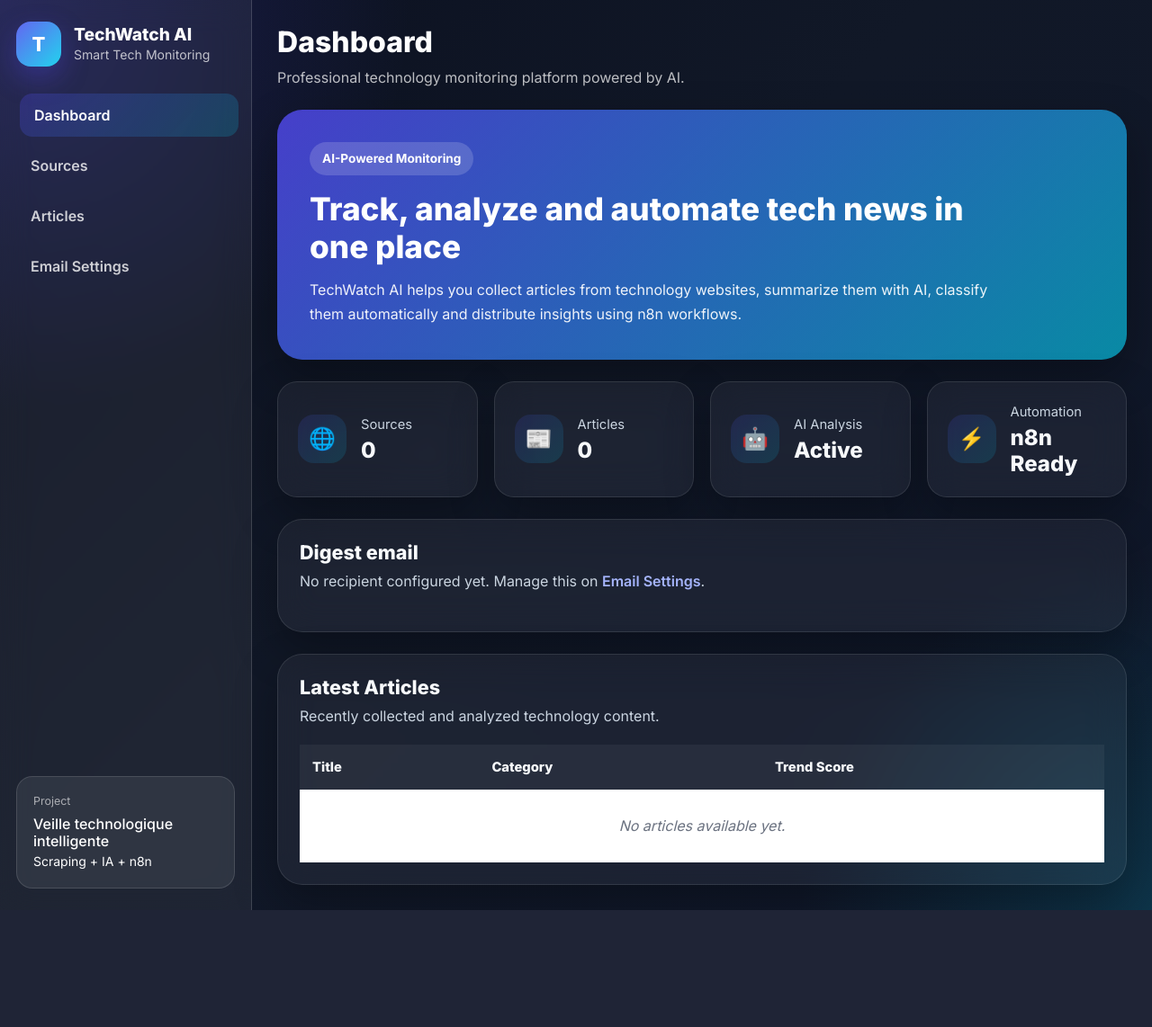
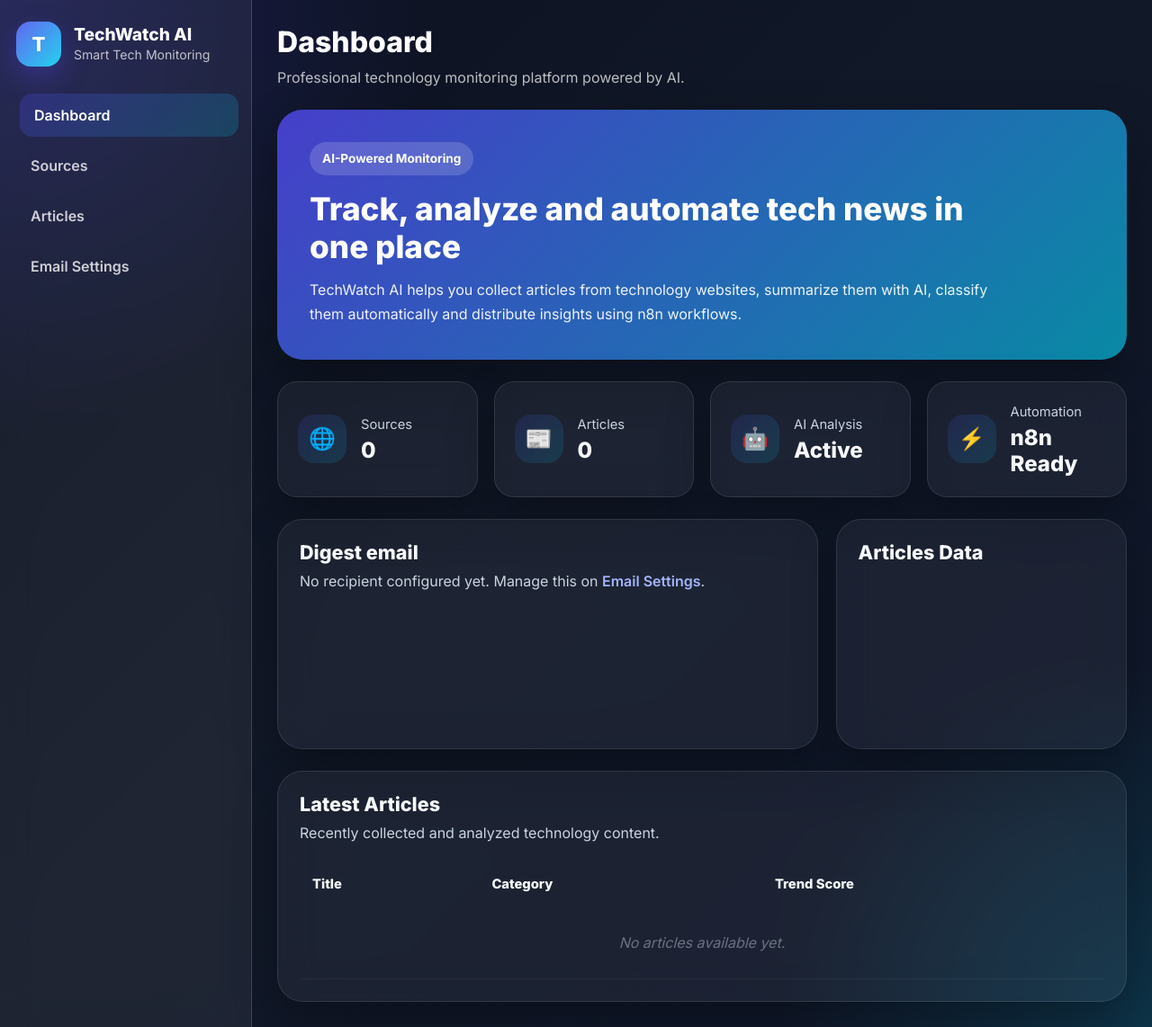
Before and after one commit to omar0bh/PFE-Project, a Flask app: page / in a window 1280 px wide. Shown: the whole page at 90% size. Before the commit the page ends 1012 px from the top, so only its background shows below. Run offline with Flask 3, Linux system fonts and the light colour scheme; data that the repository does not hold is empty; parts of the project's set-up code (start-up, migrations or seed data) failed here and were passed over; some libraries are stand-ins or nearby versions.

Commit message:
fixing colors and some troubles

```diff
--- a/app/routes.py
+++ b/app/routes.py
@@ -47,12 +47,20 @@ def dashboard():
     recent_articles = Article.query.order_by(Article.created_at.desc()).limit(4).all()
     current_email = get_current_recipient_email()
 
+    from sqlalchemy import func
+    category_counts = db.session.query(Article.ai_category, func.count(Article.id)).group_by(Article.ai_category).all()
+
+    chart_labels = [c[0] or 'Uncategorized' for c in category_counts] if category_counts else []
+    chart_values = [c[1] for c in category_counts] if category_counts else []
+
     return render_template(
         "dashboard.html",
         sources_count=sources_count,
         articles_count=articles_count,
         recent_articles=recent_articles,
         current_email=current_email,
+        chart_labels=chart_labels,
+        chart_values=chart_values
     )
 
 
--- a/app/static/style.css
+++ b/app/static/style.css
@@ -360,6 +360,14 @@ canvas {
   border-spacing: 0;
 }
 
+.custom-table,
+.custom-table tr,
+.custom-table td,
+.custom-table th {
+  background-color: transparent !important;
+  box-shadow: none !important;
+}
+
 .custom-table thead th {
   background: rgba(255, 255, 255, 0.05);
   border: none;
--- a/app/templates/base.html
+++ b/app/templates/base.html
@@ -40,13 +40,6 @@
         </nav>
       </div>
 
-      <div class="sidebar-footer">
-        <div class="mini-card">
-          <p class="mini-label">Project</p>
-          <h6>Veille technologique intelligente</h6>
-          <small>Scraping + IA + n8n</small>
-        </div>
-      </div>
     </aside>
 
     <main class="main-content">
@@ -70,19 +63,37 @@
       </header>
 
       <section class="content-area">
-        {% with messages = get_flashed_messages(with_categories=true) %}
-          {% if messages %}
-            {% for category, message in messages %}
-              <div class="alert custom-alert alert-{{ category if category != 'message' else 'info' }}">
-                {{ message }}
-              </div>
-            {% endfor %}
-          {% endif %}
-        {% endwith %}
-
         {% block content %}{% endblock %}
       </section>
     </main>
   </div>
+
+  <script src="https://cdn.jsdelivr.net/npm/sweetalert2@11"></script>
+  <script>
+    const Toast = Swal.mixin({
+      toast: true,
+      position: 'top-end',
+      showConfirmButton: false,
+      timer: 3500,
+      timerProgressBar: true,
+      didOpen: (toast) => {
+        toast.addEventListener('mouseenter', Swal.stopTimer)
+        toast.addEventListener('mouseleave', Swal.resumeTimer)
+      }
+    });
+
+    {% with messages = get_flashed_messages(with_categories=true) %}
+      {% if messages %}
+        {% for category, message in messages %}
+          Toast.fire({
+            icon: '{{ "success" if category == "success" else "error" if category == "danger" else "info" }}',
+            title: '{{ message }}'
+          });
+        {% endfor %}
+      {% endif %}
+    {% endwith %}
+  </script>
+
+  {% block scripts %}{% endblock %}
 </body>
 </html>
--- a/app/templates/dashboard.html
+++ b/app/templates/dashboard.html
@@ -46,7 +46,8 @@
   </div>
 </div>
 
-<div class="section-card mb-4">
+<div class="grid-2">
+  <div class="section-card mb-4" style="flex:1;">
     <div class="section-header">
       <div>
         <h4>Digest email</h4>
@@ -58,6 +59,18 @@
           {% endif %}
           Manage this on <a class="article-link" href="{{ url_for('main.email_settings') }}">Email Settings</a>.
         </p>
+      </div>
+    </div>
+  </div>
+
+  <div class="section-card mb-4" style="flex:0.7; display:flex; flex-direction:column; align-items:center;">
+    <div class="section-header" style="width: 100%;">
+      <div>
+        <h4>Articles Data</h4>
+      </div>
+    </div>
+    <div style="position: relative; height: 160px; width: 100%;">
+      <canvas id="categoryChart"></canvas>
     </div>
   </div>
 </div>
@@ -103,3 +116,46 @@
 </div>
 
 {% endblock %}
+
+{% block scripts %}
+<script src="https://cdn.jsdelivr.net/npm/chart.js"></script>
+<script>
+  const labels = {{ chart_labels | tojson }};
+  const data = {{ chart_values | tojson }};
+
+  if (labels.length > 0) {
+    const ctx = document.getElementById('categoryChart').getContext('2d');
+    new Chart(ctx, {
+      type: 'doughnut',
+      data: {
+        labels: labels,
+        datasets: [{
+          data: data,
+          backgroundColor: [
+            'rgb(99, 102, 241)',
+            'rgb(34, 211, 238)',
+            'rgb(139, 92, 246)',
+            'rgb(16, 185, 129)',
+            'rgb(239, 68, 68)',
+            'rgb(245, 158, 11)'
+          ],
+          borderWidth: 0,
+          hoverOffset: 4
+        }]
+      },
+      options: {
+        responsive: true,
+        maintainAspectRatio: false,
+        plugins: {
+          legend: {
+            position: 'right',
+            labels: {
+              color: 'rgba(255, 255, 255, 0.8)'
+            }
+          }
+        }
+      }
+    });
+  }
+</script>
+{% endblock %}
```
Also changed, not shown: ideas.md (deleted, +0 -26 lines). Lines whose indentation alone changed are shown as unchanged.
